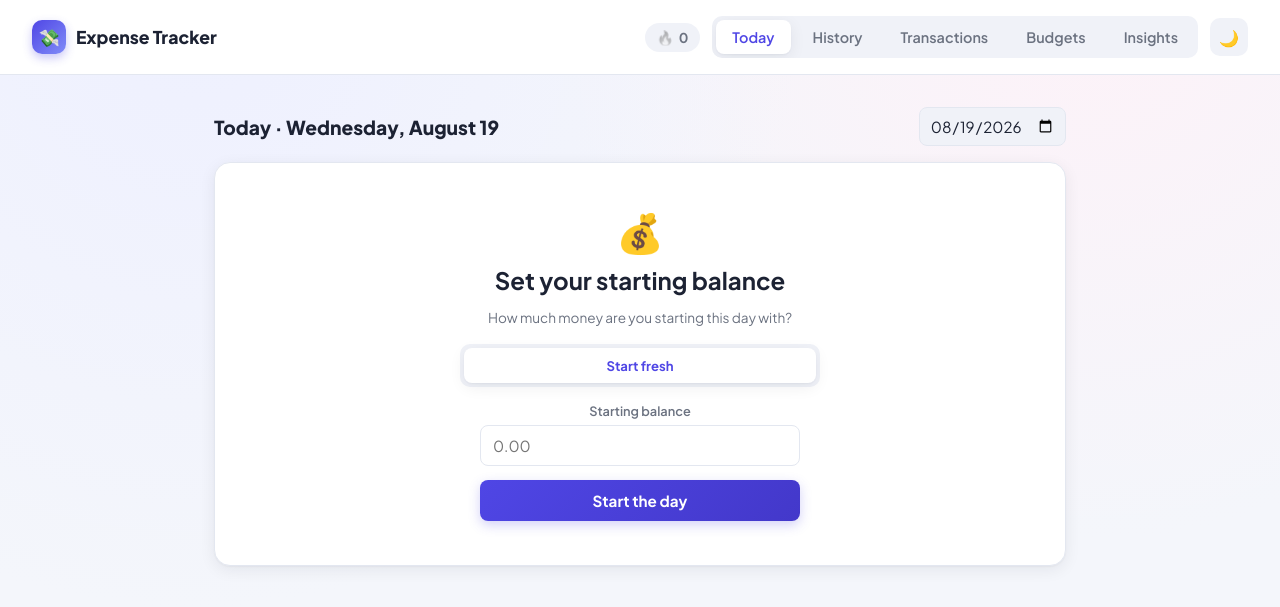
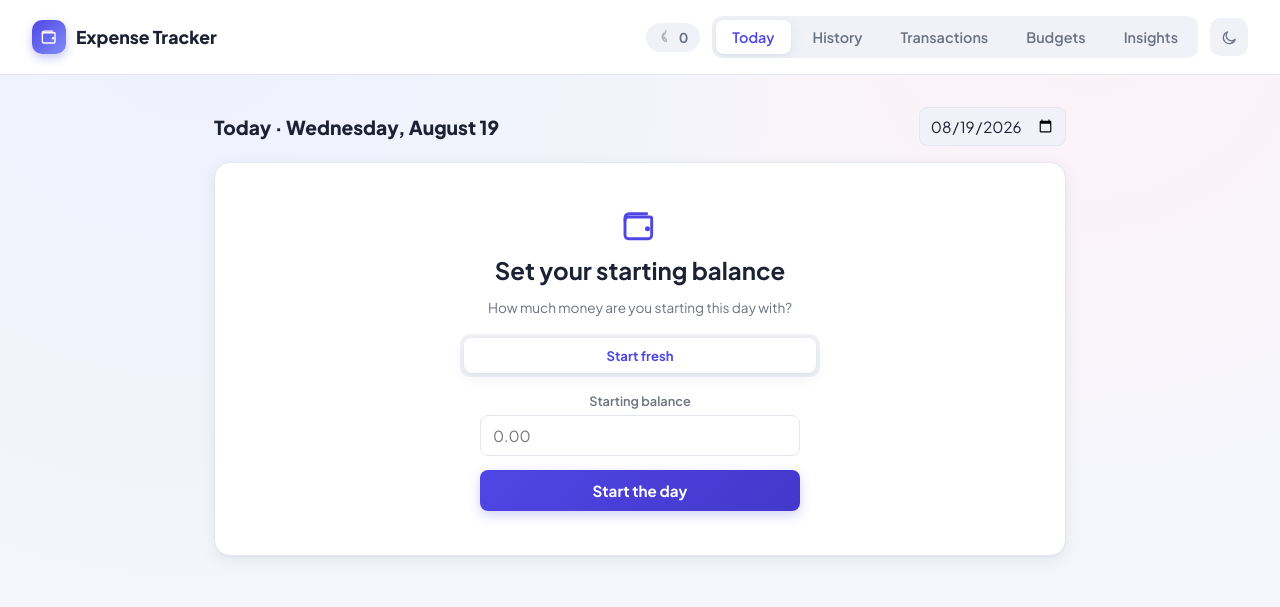
Before and after one commit to TerryTaku2/Expense-tracking-System, a Flask app: page / in a window 1280 px wide. Shown: the top 607 px of the page. Run offline with Flask 3, Linux system fonts and the light colour scheme; data that the repository does not hold is empty.

Commit message:
Replace emoji with a proper SVG icon set and shift to business categories
- Add a shared icon sprite (templates/_icons.html) with clean stroke-style
  icons for nav, actions, categories, and empty states, replacing emoji
  throughout the app
- Add new icons for Stock and Staff to match the sprite's style
- Change default categories from personal (Food, Health, Entertainment...)
  to business-oriented (Stock, Staff, Rent, Utilities, Transport, Supplies,
  Marketing, Bills, Other) - categories remain freely editable
- Category dots now render as a colored circle with the category's icon,
  used consistently across the activity list, transactions table, budgets,
  recurring items, and breakdown charts

Co-Authored-By: Claude Sonnet 5 <noreply@anthropic.com>

```diff
--- a/database.py
+++ b/database.py
@@ -12,7 +12,7 @@ DATA_DIR = Path(os.environ.get("DATA_DIR", Path(__file__).parent))
 DB_PATH = DATA_DIR / "expense_tracker.db"
 RECEIPTS_DIR = DATA_DIR / "receipts"
 
-DEFAULT_CATEGORIES = ["Food", "Transport", "Bills", "Shopping", "Health", "Entertainment", "Other"]
+DEFAULT_CATEGORIES = ["Stock", "Staff", "Rent", "Utilities", "Transport", "Supplies", "Marketing", "Bills", "Other"]
 
 
 def get_connection():
--- a/static/css/style.css
+++ b/static/css/style.css
@@ -94,8 +94,13 @@ body {
   display: flex;
   align-items: center;
   justify-content: center;
-  font-size: 17px;
+  color: white;
   box-shadow: 0 4px 10px rgba(79, 70, 229, 0.3);
+}
+
+.brand-mark .icon {
+  width: 19px;
+  height: 19px;
 }
 
 .streak-badge {
@@ -122,8 +127,15 @@ body {
 }
 
 .streak-flame {
+  display: inline-flex;
+  align-items: center;
   filter: grayscale(1) opacity(0.5);
   transition: filter 0.25s ease, transform 0.25s ease;
+}
+
+.streak-flame .icon {
+  width: 16px;
+  height: 16px;
 }
 
 .streak-flame-lit {
@@ -216,11 +236,16 @@ nav.tabs a.active {
   background: var(--surface-muted);
   border: none;
   cursor: pointer;
-  font-size: 1rem;
+  color: var(--text-muted);
   display: flex;
   align-items: center;
   justify-content: center;
   transition: transform 0.2s ease, background-color 0.2s ease;
+}
+
+.theme-toggle .icon {
+  width: 17px;
+  height: 17px;
 }
 
 .theme-toggle:hover {
@@ -487,9 +512,16 @@ button:disabled {
 }
 
 .setup-card .setup-icon {
-  font-size: 2.4rem;
+  display: flex;
+  justify-content: center;
+  color: var(--primary);
   margin-bottom: 8px;
   animation: bounceIn 0.5s ease;
+}
+
+.setup-card .setup-icon .icon {
+  width: 40px;
+  height: 40px;
 }
 
 @keyframes bounceIn {
@@ -515,12 +547,21 @@ button:disabled {
 
 .setup-option {
   flex: 1;
+  display: flex;
+  align-items: center;
+  justify-content: center;
+  gap: 6px;
   background: transparent;
   color: var(--text-muted);
   padding: 9px 8px;
   font-size: 0.82rem;
   border-radius: 8px;
   box-shadow: none;
+}
+
+.setup-option .icon {
+  width: 15px;
+  height: 15px;
 }
 
 .setup-option:hover {
@@ -596,11 +637,37 @@ h1, h2, h3 {
   to { opacity: 1; transform: translateX(0); }
 }
 
+svg.icon {
+  width: 18px;
+  height: 18px;
+  flex-shrink: 0;
+  display: block;
+}
+
 .category-dot {
-  width: 10px;
-  height: 10px;
+  width: 30px;
+  height: 30px;
   border-radius: 50%;
   flex-shrink: 0;
+  display: flex;
+  align-items: center;
+  justify-content: center;
+  color: white;
+}
+
+.category-dot .icon {
+  width: 15px;
+  height: 15px;
+}
+
+.category-dot.small {
+  width: 20px;
+  height: 20px;
+}
+
+.category-dot.small .icon {
+  width: 11px;
+  height: 11px;
 }
 
 .expense-info {
--- a/static/js/app.js
+++ b/static/js/app.js
@@ -248,10 +248,9 @@ function renderBreakdown(expenses, totalSpent) {
   breakdownLegend.innerHTML = sorted
     .map(([category, amount]) => {
       const pct = (amount / totalSpent) * 100;
-      const color = colorForCategory(category);
       return `
         <div class="legend-item">
-          <span class="category-dot" style="background:${color}"></span>
+          ${categoryDot(category, "small")}
           <span>${escapeHtml(category)}</span>
           <span class="legend-amount">${formatMoney(amount)} · ${pct.toFixed(0)}%</span>
         </div>
@@ -290,26 +289,25 @@ function renderActivity(expenses, income) {
       if (item.activityType === "income") {
         return `
           <li class="expense-item" ${delay}>
-            <span class="category-dot" style="background:var(--success)"></span>
+            <span class="category-dot" style="background:var(--success)"><svg class="icon"><use href="#icon-income"/></svg></span>
             <div class="expense-info">
               <div class="expense-desc">${escapeHtml(item.description)}</div>
               <div class="expense-meta">Income · ${time}</div>
             </div>
             <div class="expense-amount income">+${formatMoney(item.amount)}</div>
             <div class="row-actions">
-              <button class="delete-btn" data-id="${item.id}" data-type="income" title="Delete">✕</button>
+              <button class="delete-btn" data-id="${item.id}" data-type="income" title="Delete"><svg class="icon"><use href="#icon-delete"/></svg></button>
             </div>
           </li>
         `;
       }
 
-      const color = colorForCategory(item.category);
       const receiptLink = item.receipt_filename
-        ? `<a class="receipt-link" href="/receipts/${encodeURIComponent(item.receipt_filename)}" target="_blank" rel="noopener" title="View receipt">📎</a>`
+        ? `<a class="receipt-link" href="/receipts/${encodeURIComponent(item.receipt_filename)}" target="_blank" rel="noopener" title="View receipt"><svg class="icon"><use href="#icon-attach"/></svg></a>`
         : "";
       return `
         <li class="expense-item" ${delay}>
-          <span class="category-dot" style="background:${color}"></span>
+          ${categoryDot(item.category)}
           <div class="expense-info">
             <div class="expense-desc">${escapeHtml(item.description)}</div>
             <div class="expense-meta">${escapeHtml(item.category)} · ${time}</div>
@@ -317,8 +315,8 @@ function renderActivity(expenses, income) {
           ${receiptLink}
           <div class="expense-amount">-${formatMoney(item.amount)}</div>
           <div class="row-actions">
-            <button class="edit-btn" data-id="${item.id}" title="Edit">✎</button>
-            <button class="delete-btn" data-id="${item.id}" data-type="expense" title="Delete">✕</button>
+            <button class="edit-btn" data-id="${item.id}" title="Edit"><svg class="icon"><use href="#icon-edit"/></svg></button>
+            <button class="delete-btn" data-id="${item.id}" data-type="expense" title="Delete"><svg class="icon"><use href="#icon-delete"/></svg></button>
           </div>
         </li>
       `;
--- a/static/js/common.js
+++ b/static/js/common.js
@@ -1,11 +1,34 @@
 const CATEGORY_COLORS = {
+  Stock: "#2563eb",
+  Staff: "#7c3aed",
+  Rent: "#b45309",
+  Utilities: "#d97706",
+  Transport: "#0891b2",
+  Supplies: "#db2777",
+  Marketing: "#dc2626",
+  Bills: "#0d9488",
+  Other: "#6b7280",
+  // Legacy categories, kept so any pre-existing data still renders sensibly.
   Food: "#f59e0b",
-  Transport: "#3b82f6",
-  Bills: "#8b5cf6",
-  Shopping: "#ec4899",
+  Shopping: "#db2777",
   Health: "#10b981",
   Entertainment: "#f43f5e",
-  Other: "#6b7280",
+};
+
+const CATEGORY_ICONS = {
+  Stock: "icon-cat-stock",
+  Staff: "icon-cat-staff",
+  Rent: "icon-cat-rent",
+  Utilities: "icon-cat-utilities",
+  Transport: "icon-cat-transport",
+  Supplies: "icon-cat-shopping",
+  Marketing: "icon-cat-marketing",
+  Bills: "icon-cat-bills",
+  Other: "icon-cat-other",
+  Food: "icon-cat-food",
+  Shopping: "icon-cat-shopping",
+  Health: "icon-cat-other",
+  Entertainment: "icon-cat-other",
 };
 
 // Any category not in the fixed palette above gets a stable color derived
@@ -20,13 +43,25 @@ function colorForCategory(category) {
   return `hsl(${hue}, 65%, 50%)`;
 }
 
+function iconForCategory(category) {
+  return CATEGORY_ICONS[category] || "icon-cat-other";
+}
+
+// Renders the colored circle-with-icon used everywhere a category is shown
+// (activity list, transactions table, budgets, legends).
+function categoryDot(category, sizeClass) {
+  const color = colorForCategory(category);
+  const icon = iconForCategory(category);
+  return `<span class="category-dot ${sizeClass || ""}" style="background:${color}"><svg class="icon"><use href="#${icon}"/></svg></span>`;
+}
+
 const THEME_KEY = "expense-tracker-theme";
 const STREAK_KEY = "expense-tracker-last-streak";
 
 function applyTheme(theme) {
   document.documentElement.setAttribute("data-theme", theme);
-  const btn = document.getElementById("theme-toggle");
-  if (btn) btn.textContent = theme === "dark" ? "☀️" : "🌙";
+  const icon = document.getElementById("theme-toggle-icon");
+  if (icon) icon.setAttribute("href", theme === "dark" ? "#icon-sun" : "#icon-moon");
 }
 
 function initTheme() {
@@ -186,7 +221,7 @@ function initInstallPrompt() {
   if (isStandalone) return;
 
   if (isIOS) {
-    btn.textContent = "📲 Add to Home Screen";
+    btn.innerHTML = '<svg class="icon"><use href="#icon-install"/></svg> Add to Home Screen';
     btn.style.display = "inline-flex";
     btn.addEventListener("click", () => {
       showToast('Tap the Share icon, then "Add to Home Screen"', { type: "success" });
--- a/templates/_topbar.html
+++ b/templates/_topbar.html
@@ -1,11 +1,11 @@
 <header class="topbar">
   <a class="brand" href="/">
-    <span class="brand-mark">💸</span>
+    <span class="brand-mark"><svg class="icon"><use href="#icon-logo"/></svg></span>
     <span>Expense Tracker</span>
   </a>
   <div class="topbar-right">
     <div class="streak-badge" id="streak-badge" title="Consecutive days you've stayed within budget">
-      <span class="streak-flame" id="streak-flame">🔥</span>
+      <span class="streak-flame" id="streak-flame"><svg class="icon"><use href="#icon-streak"/></svg></span>
       <span id="streak-count">0</span>
     </div>
     <nav class="tabs">
@@ -15,7 +15,7 @@
       <a href="/budgets" class="{{ 'active' if active_page == 'budgets' else '' }}">Budgets</a>
       <a href="/insights" class="{{ 'active' if active_page == 'insights' else '' }}">Insights</a>
     </nav>
-    <button type="button" class="install-btn" id="install-btn" style="display:none;">⬇ Install App</button>
-    <button type="button" class="theme-toggle" id="theme-toggle" title="Toggle light / dark theme" aria-label="Toggle theme">🌙</button>
+    <button type="button" class="install-btn" id="install-btn" style="display:none;"><svg class="icon"><use href="#icon-install"/></svg> Install App</button>
+    <button type="button" class="theme-toggle" id="theme-toggle" title="Toggle light / dark theme" aria-label="Toggle theme"><svg class="icon"><use id="theme-toggle-icon" href="#icon-moon"/></svg></button>
   </div>
 </header>
--- a/templates/history.html
+++ b/templates/history.html
@@ -11,6 +11,7 @@
   <link rel="stylesheet" href="{{ url_for('static', filename='css/style.css') }}" />
 </head>
 <body>
+  {% include "_icons.html" %}
   {% include "_topbar.html" %}
 
   <main>
@@ -21,7 +22,7 @@
     <div class="card fade-in">
       <ul class="history-list" id="history-list"></ul>
       <div class="empty-state" id="history-empty" style="display:none;">
-        <div class="empty-icon">📅</div>
+        <svg class="icon empty-icon"><use href="#icon-calendar"/></svg>
         <div>No days recorded yet. Head to <a href="/">Today</a> to get started.</div>
       </div>
     </div>
--- a/templates/index.html
+++ b/templates/index.html
@@ -11,6 +11,7 @@
   <link rel="stylesheet" href="{{ url_for('static', filename='css/style.css') }}" />
 </head>
 <body>
+  {% include "_icons.html" %}
   {% include "_topbar.html" %}
 
   <main>
@@ -22,7 +23,7 @@
     <div id="error-banner" class="error-banner"></div>
 
     <div id="setup-view" class="card setup-card fade-in" style="display:none;">
-      <div class="setup-icon">💰</div>
+      <div class="setup-icon"><svg class="icon"><use href="#icon-wallet"/></svg></div>
       <h2>Set your starting balance</h2>
       <p class="balance-sub">How much money are you starting this day with?</p>
 
@@ -91,8 +92,8 @@
 
         <div class="card fade-in">
           <div class="setup-options" id="entry-type-options">
-            <button type="button" class="setup-option active" data-type="expense">💸 Expense</button>
-            <button type="button" class="setup-option" data-type="income">💰 Income</button>
+            <button type="button" class="setup-option active" data-type="expense"><svg class="icon"><use href="#icon-expense"/></svg> Expense</button>
+            <button type="button" class="setup-option" data-type="income"><svg class="icon"><use href="#icon-income"/></svg> Income</button>
           </div>
 
           <form id="expense-form" class="inline-form">
@@ -130,7 +131,7 @@
         <div class="section-title">Today's activity</div>
         <ul class="expense-list" id="expense-list"></ul>
         <div class="empty-state" id="empty-state" style="display:none;">
-          <div class="empty-icon">🧾</div>
+          <svg class="icon empty-icon"><use href="#icon-receipt"/></svg>
           <div>Nothing logged yet — add your first expense or income above.</div>
         </div>
       </div>
--- a/templates/insights.html
+++ b/templates/insights.html
@@ -11,6 +11,7 @@
   <link rel="stylesheet" href="{{ url_for('static', filename='css/style.css') }}" />
 </head>
 <body>
+  {% include "_icons.html" %}
   {% include "_topbar.html" %}
 
   <main>
@@ -51,7 +52,7 @@
       <div class="section-title">Spending over time</div>
       <div id="trend-chart-wrap" class="trend-chart-wrap"></div>
       <div class="empty-state" id="trend-empty" style="display:none;">
-        <div class="empty-icon">📈</div>
+        <svg class="icon empty-icon"><use href="#icon-trend"/></svg>
         <div>Not enough data yet — track a few more days to see a trend.</div>
       </div>
     </div>
```
Also changed, not shown: other parts of static/css/style.css (+60 -6 lines), static/js/budgets.js (+6 -7 lines), static/js/transactions.js (+4 -4 lines), templates/_icons.html (added, +164 -0 lines), templates/budgets.html (+5 -4 lines), templates/transactions.html (+9 -5 lines).
